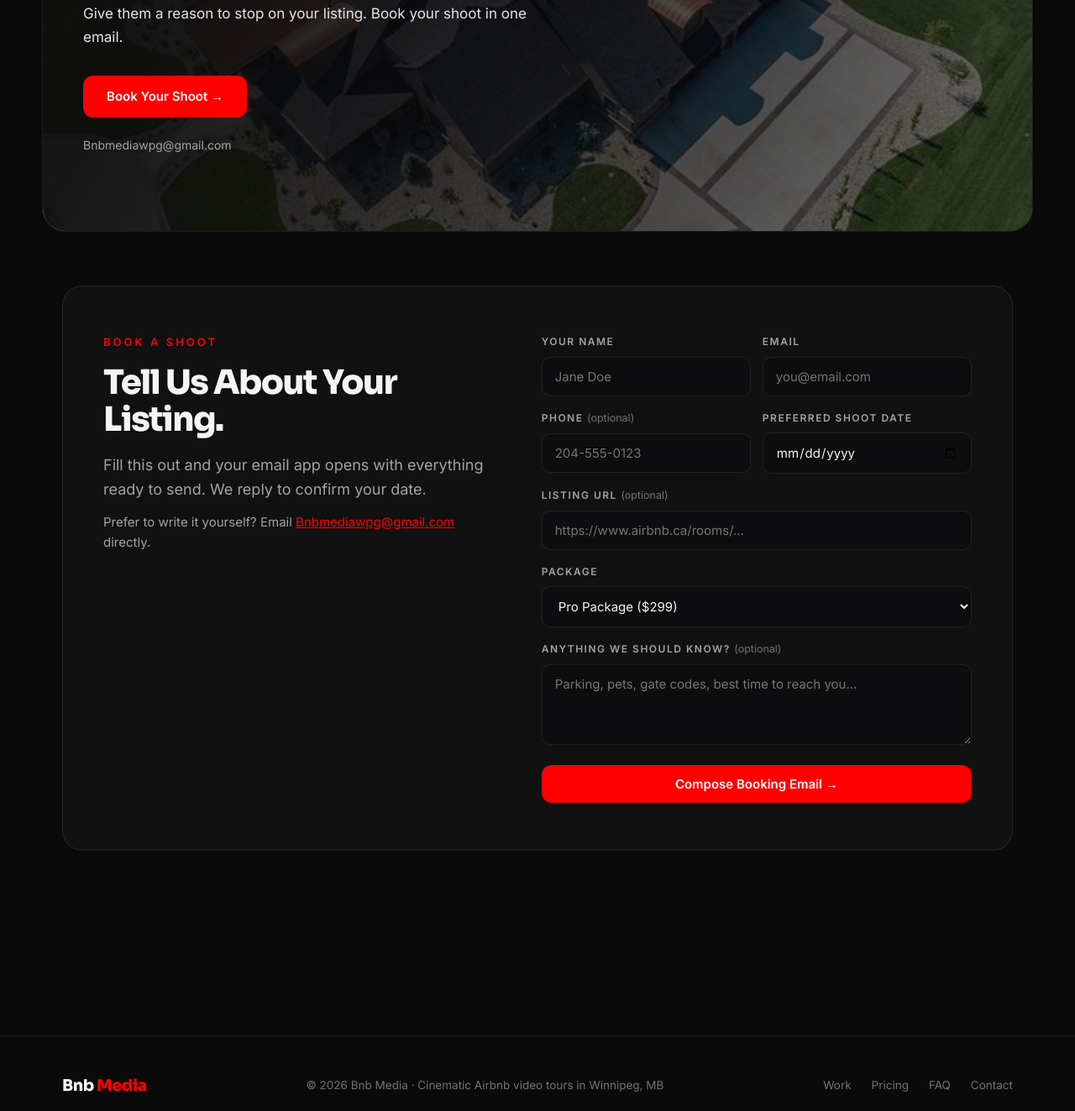
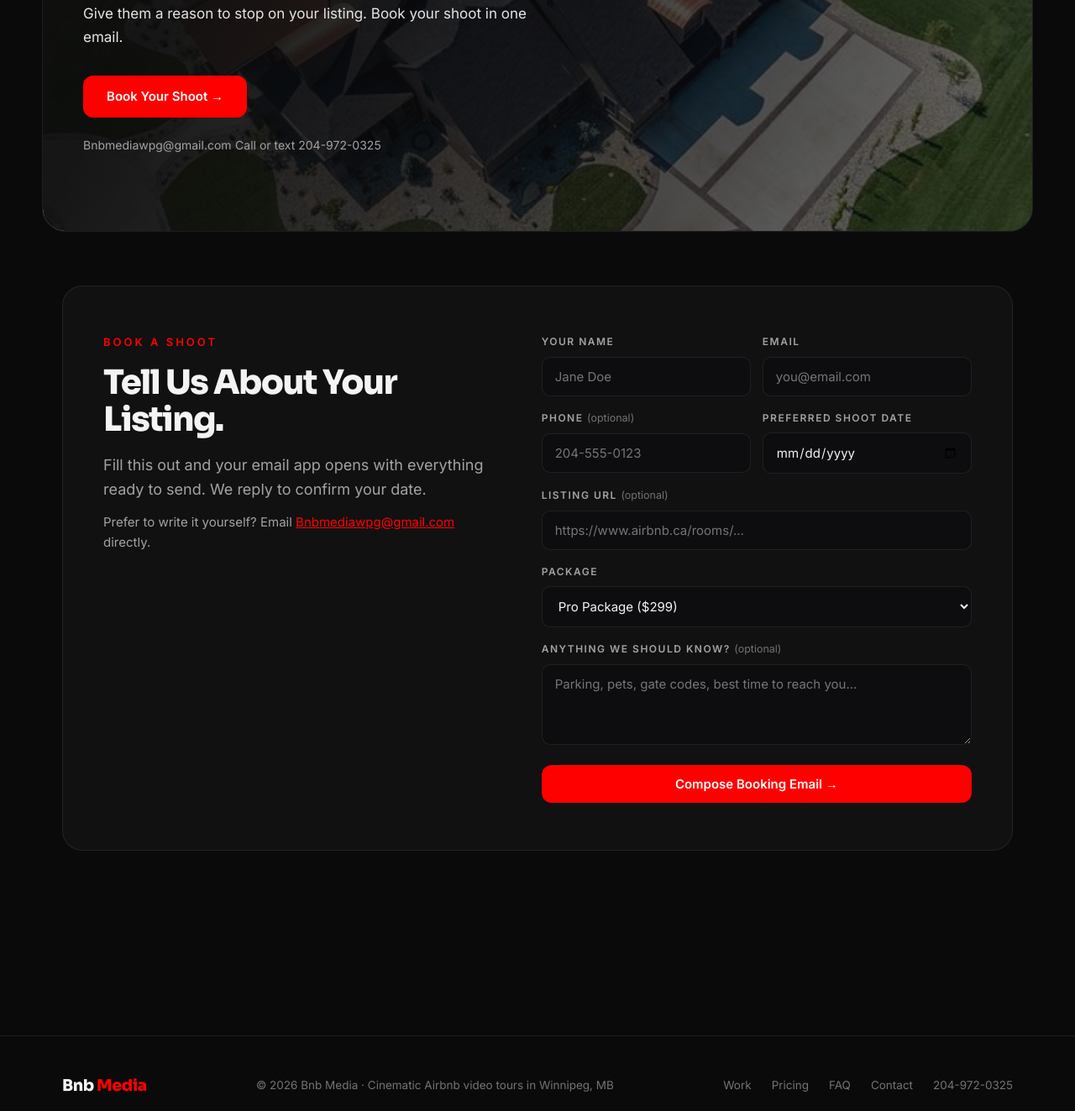
Before and after one commit to jaykk99/bnb-media-site, a plain HTML site: page index.html in a window 1280 px wide. Shown: the part 7837-9160 px from the top of the page at 84% size. Drawn offline with Linux system fonts and the light colour scheme.

Commit message:
Add business phone 204-972-0325 to contact section and footer

```diff
--- a/index.html
+++ b/index.html
@@ -617,6 +617,7 @@ footer{border-top:1px solid var(--line);margin-top:110px;padding:44px 0 34px}
         <a class="btn" href="mailto:Bnbmediawpg@gmail.com?subject=Video%20Tour%20Booking%20-%20Bnb%20Media&body=Hi!%20I'd%20like%20to%20book%20a%20video%20tour.%0A%0AListing%20URL%3A%20%0APackage%3A%20Single%20(%24199)%20%2F%20Pro%20(%24299)%0APreferred%20dates%3A%20%0A%0AThanks!">Book Your Shoot &rarr;</a>
       </div>
       <a class="cta-mail" href="mailto:Bnbmediawpg@gmail.com">Bnbmediawpg@gmail.com</a>
+      <a class="cta-mail" href="tel:+12049720325">Call or text 204-972-0325</a>
     </div>
   </div>
   <div class="container">
@@ -658,7 +659,7 @@ footer{border-top:1px solid var(--line);margin-top:110px;padding:44px 0 34px}
     <a href="#top" class="logo" style="font-size:19px">Bnb <span>Media</span></a>
     <p>© 2026 Bnb Media · Cinematic Airbnb video tours in Winnipeg, MB</p>
     <div class="f-links">
-      <a href="#work">Work</a><a href="#pricing">Pricing</a><a href="#faq">FAQ</a><a href="mailto:Bnbmediawpg@gmail.com">Contact</a>
+      <a href="#work">Work</a><a href="#pricing">Pricing</a><a href="#faq">FAQ</a><a href="mailto:Bnbmediawpg@gmail.com">Contact</a><a href="tel:+12049720325">204-972-0325</a>
     </div>
   </div>
 </footer>
```
